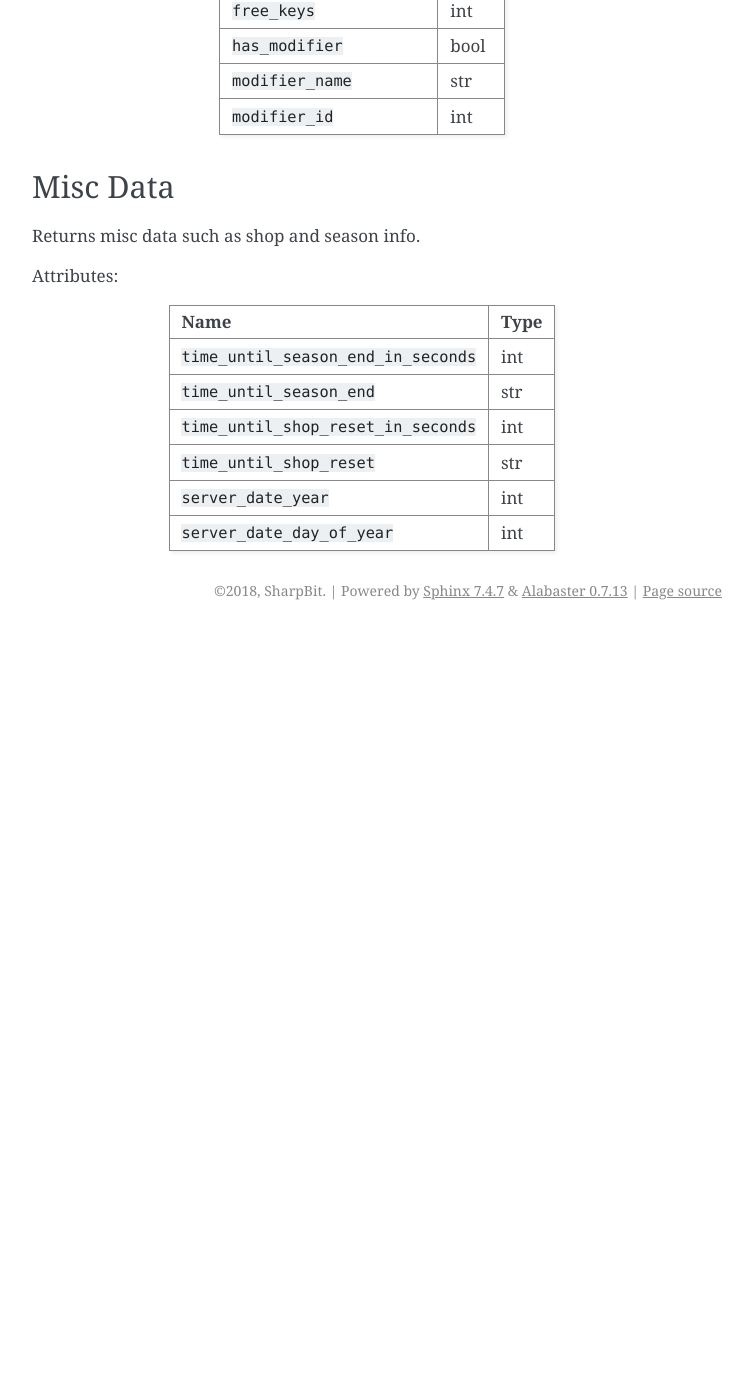
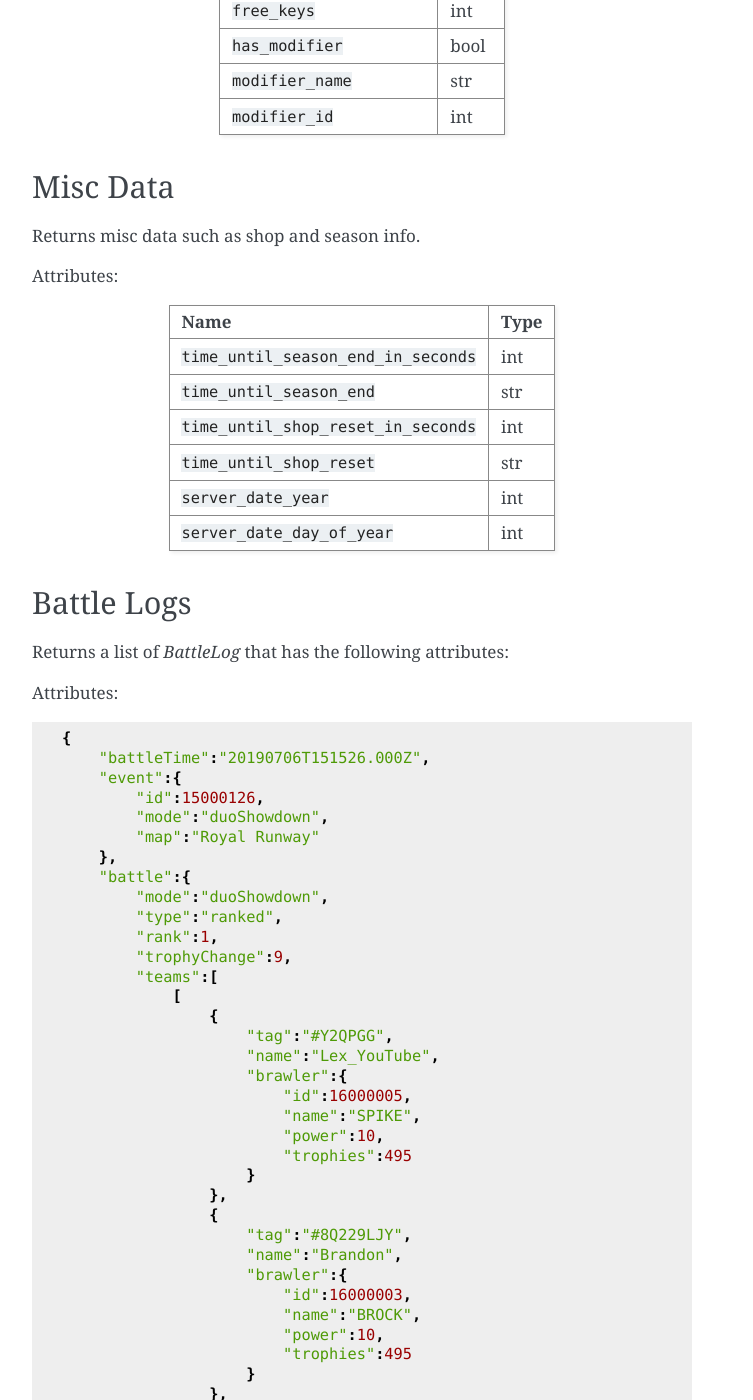
Before and after one commit to SharpBit/brawlstats, a Sphinx documentation site: the page built from docs/api.rst, in a window 1280 px wide and 1400 px high, scrolled down 6042 px. Shown: the whole window, without its empty margins (388-1141 px from the left). Built offline with Sphinx 7.4.7, drawn with Linux system fonts in a browser that asks for light colours; before the commit the page ends 6672 px from its top, so only the background shows below that; some of the changed text lies outside the part shown.

Commit message:
local lb, battle logs tests+docs

```diff
--- a/README.rst
+++ b/README.rst
@@ -20,9 +20,9 @@ Brawl Stats
     :target: https://github.com/SharpBit/brawlstats/blob/master/LICENSE
     :alt: MIT License
 
-| This library is a sync and async wrapper the unofficial `Brawl Stars API`_.
-| Python 3.5.3 or later is required.
-| To keep up with API changes, discussions, and status, I recommend you join the API's `discord server`_.
+- This library is a sync and async wrapper the unofficial `Brawl Stars API`_.
+- Python 3.5.3 or later is required.
+- To keep up with API changes, discussions, and status, I recommend you join the API's `discord server`_.
 
 Features
 ~~~~~~~~
--- a/brawlstats/__init__.py
+++ b/brawlstats/__init__.py
@@ -8,7 +8,7 @@ from .models import *
 ############
 
 
-__version__ = 'v2.3.11'
+__version__ = 'v2.3.12'
 __title__ = 'brawlstats'
 __license__ = 'MIT'
 __author__ = 'SharpBit'
--- a/docs/api.rst
+++ b/docs/api.rst
@@ -26,6 +26,9 @@ Data Models
     :members:
 
 .. autoclass: brawlstats.models.MiscData
+    :members:
+
+.. autoclass: brawlstats.models.BattleLog
     :members:
 
 Player
@@ -264,7 +267,95 @@ Name                                  Type
 ``server_date_day_of_year``           int
 ===================================== ====
 
+Battle Logs
+-----------
 
+Returns a list of `BattleLog` that has the following attributes:
+
+Attributes:
+
+::
+
+    {
+        "battleTime":"20190706T151526.000Z",
+        "event":{
+            "id":15000126,
+            "mode":"duoShowdown",
+            "map":"Royal Runway"
+        },
+        "battle":{
+            "mode":"duoShowdown",
+            "type":"ranked",
+            "rank":1,
+            "trophyChange":9,
+            "teams":[
+                [
+                    {
+                        "tag":"#Y2QPGG",
+                        "name":"Lex_YouTube",
+                        "brawler":{
+                            "id":16000005,
+                            "name":"SPIKE",
+                            "power":10,
+                            "trophies":495
+                        }
+                    },
+                    {
+                        "tag":"#8Q229LJY",
+                        "name":"Brandon",
+                        "brawler":{
+                            "id":16000003,
+                            "name":"BROCK",
+                            "power":10,
+                            "trophies":495
+                        }
+                    },
+                        {
+                        "tag":"#29RGL0QJ0",
+                        "name":"smallwhitepeen1",
+                        "brawler":{
+                            "id":16000007,
+                            "name":"JESSIE",
+                            "power":7,
+                            "trophies":486
+                        }
+                    }
+                ],
+                [
+                    {
+                        "tag":"#CYLVL8LY",
+                        "name":"TST|ROYER™",
+                        "brawler":{
+                            "id":16000019,
+                            "name":"PENNY",
+                            "power":8,
+                            "trophies":541
+                        }
+                    },
+                    {
+                        "tag":"#8P2URCR0",
+                        "name":"ANOTHER",
+                        "brawler":{
+                            "id":16000023,
+                            "name":"LEON",
+                            "power":8,
+                            "trophies":559
+                        }
+                    },
+                    {
+                        "tag":"#8LRY92QP",
+                        "name":"Marshmello",
+                        "brawler":{
+                            "id":16000021,
+                            "name":"GENE",
+                            "power":7,
+                            "trophies":448
+                        }
+                    }
+                ]
+            ]
+        }
+    }
 
 .. _Club: https://brawlstats.readthedocs.io/en/latest/api.html#id1
 .. _PartialClub: https://brawlstats.readthedocs.io/en/latest/api.html#id2
```
Also changed, not shown: CHANGELOG.md (+5 -0 lines), 5 other files.
